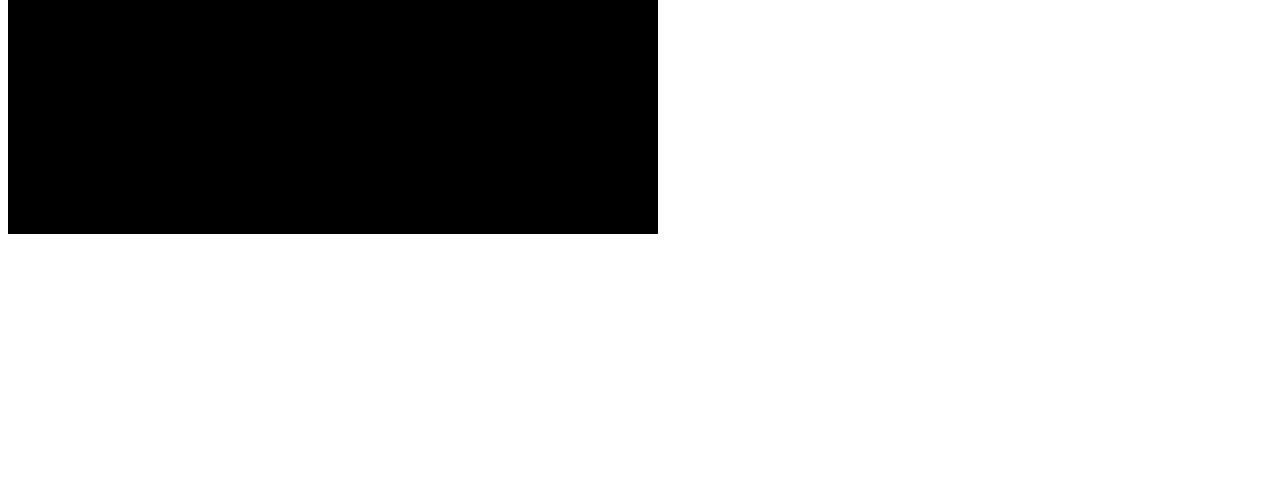
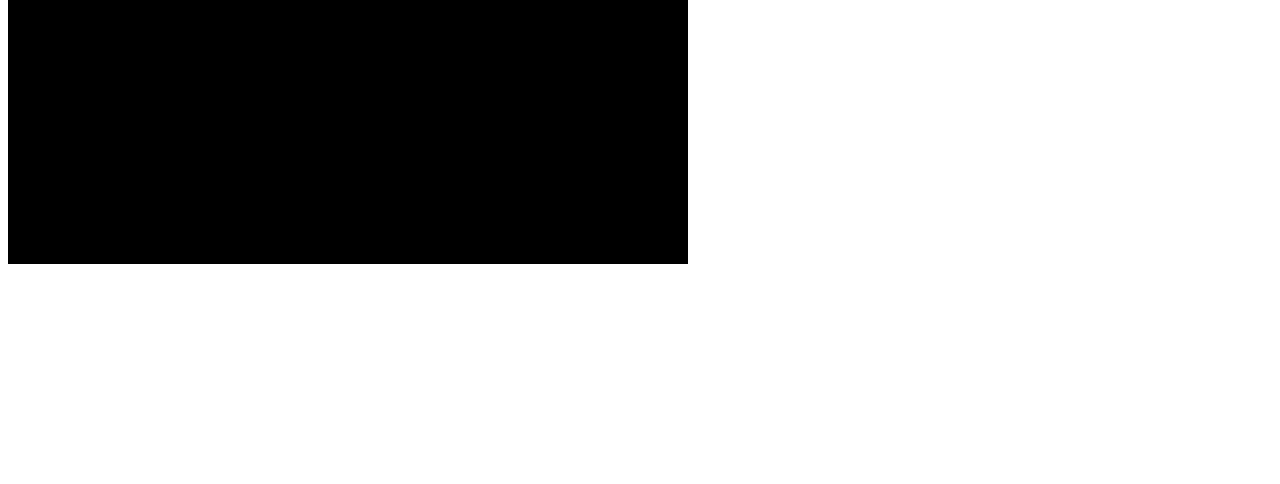
Before and after one commit to Diego2707/dddUndertaleJS, a plain HTML site: page index.html in a window 1280 px wide. Shown: the part 316-800 px from the top of the page. Drawn offline with Linux system fonts and the light colour scheme.

Commit message:
Update index.html

```diff
--- a/index.html
+++ b/index.html
@@ -6,7 +6,7 @@
   <a href="https://github.com/J0SLAN/Hexagonal-Logic/"><img style="position: absolute; top: 0; right: 0; border: 0;" src="https://camo.githubusercontent.com/38ef81f8aca64bb9a64448d0d70f1308ef5341ab/68747470733a2f2f73332e616d617a6f6e6177732e636f6d2f6769746875622f726962626f6e732f666f726b6d655f72696768745f6461726b626c75655f3132313632312e706e67" alt="Fork me on GitHub" data-canonical-src="https://s3.amazonaws.com/github/ribbons/forkme_right_darkblue_121621.png"></a>
   <h1>UnderTale</h1>
   <p>First Flowey battle. (Is being) Made using the magic that is JavaScript.</p>
-  <canvas id="canvas" style="background-color:black;" width="650" height="450">Your browser can't use the canvas! Please use a different browser.</canvas>
+  <canvas id="canvas" style="background-color:black;" width="680" height="480">Your browser can't use the canvas! Please use a different browser.</canvas>
   <script type="text/javascript" src="canvas.js" onClick=""></script>
 </body>
 </html>
```
